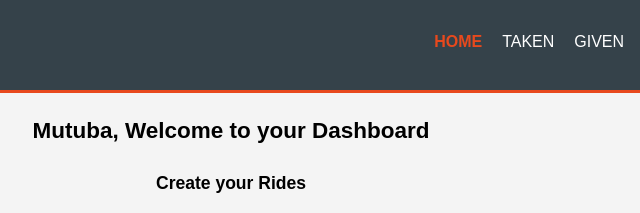
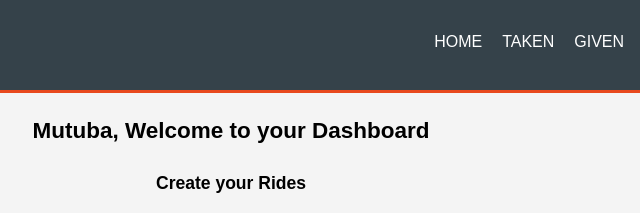
Before and after one commit to Mutuba/Mutuba.github.io, a plain HTML site: page driver-dashboard.html in a window 1280 px wide. Shown: the top 213 px of the page, 409-1049 px from the left. Drawn offline with Linux system fonts and the light colour scheme.

Commit message:
updated driver-dashboard.html

```diff
--- a/driver-dashboard.html
+++ b/driver-dashboard.html
@@ -14,7 +14,7 @@
         </div>
         <nav>
           <ul>
-            <li class="current"><a href="index.html">Home</a></li>
+            <li><a href="index.html">Home</a></li>
             <li><a href="rides-taken.html">Taken</a></li>
             <li><a href="rides-given.html">Given</a></li>
             <li><a href="rides-given-taken.html">Stats</a></li>
```
